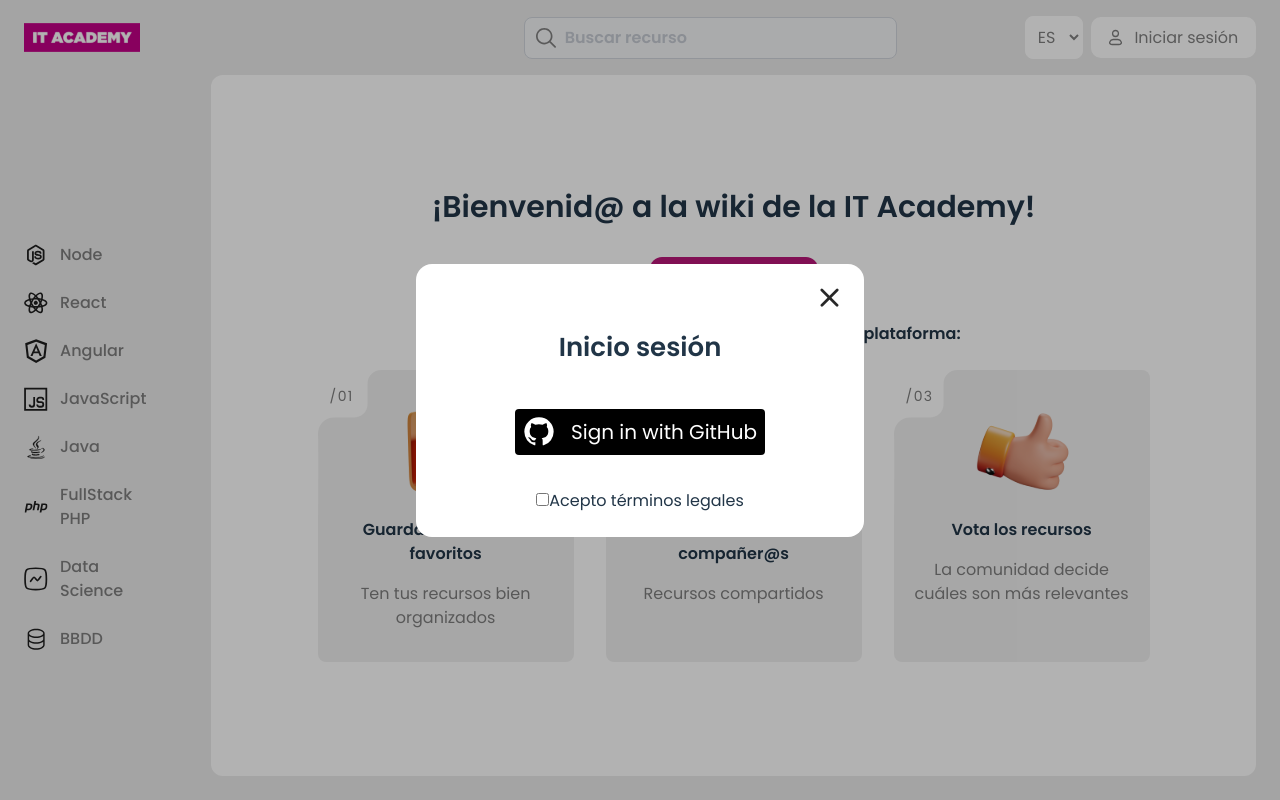
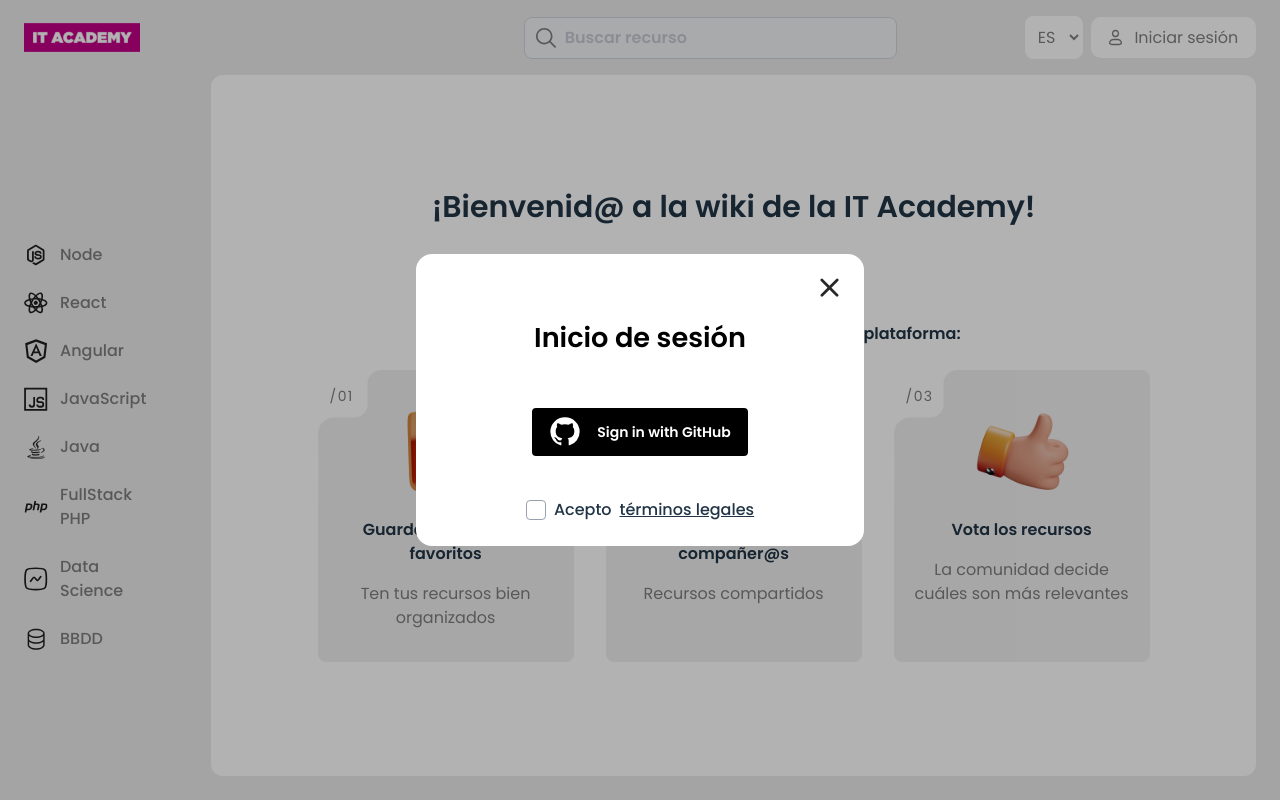
Before and after one commit to codingjordi/ita-wiki-frontend, a React (Vite) app: page / in a window 1280 px wide. Both pictures are taken after a click on the button "Iniciar sesión". Built offline with nearby package versions, Linux system fonts and the light colour scheme; no server answers.

Commit message:
recreated the figma modal

```diff
--- a/src/components/Layout/HeaderComponent.tsx
+++ b/src/components/Layout/HeaderComponent.tsx
@@ -135,23 +135,51 @@
           />
         </div>
         {isModalOpen && (
-          <Modal closeModal={closeModal} title="Inicio sesión">
+          <Modal closeModal={closeModal} title="Inicio de sesión">
             <GitHubLogin onClick={handleSignIn} isLoading={isLoading} />
-            <label htmlFor="terms" className="block mt-8">
+            <label
+              htmlFor="terms"
+              className=" flex items-center gap-2 mt-8 cursor-pointer font-medium text-[1rem]"
+            >
               <input
                 name="terms"
                 id="terms"
                 type="checkbox"
                 onChange={handleCheckboxChange}
                 checked={isChecked}
+                className="hidden"
               ></input>
-              Acepto términos legales
+              <div
+                className={`w-5 h-5 flex items-center justify-center rounded border ${
+                  isChecked
+                    ? "bg-[#B91879] border-[#B91879]"
+                    : "border-gray-400"
+                }`}
+              >
+                {isChecked && (
+                  <svg
+                    className="w-4 h-4 text-white"
+                    fill="none"
+                    stroke="currentColor"
+                    strokeWidth="2"
+                    viewBox="0 0 24 24"
+                    xmlns="http://www.w3.org/2000/svg"
+                  >
+                    <path
+                      strokeLinecap="round"
+                      strokeLinejoin="round"
+                      d="M5 13l4 4L19 7"
+                    ></path>
+                  </svg>
+                )}
+              </div>
+              Acepto <u>términos legales</u>
             </label>
             {loginError && (
-              <div className="text-red-500 text-sm mt-2">
-                <div className="text-red-500 text-sm mt-2 text-center">
+              <div className="">
+                <div className="text-red-500 text-[1rem] mt-8 text-center font-medium">
                   Lo sentimos, no se ha podido iniciar sesión,
-                  <br /> contacte con el administrador.
+                  <br /> contacte con el administrador
                 </div>
               </div>
             )}
--- a/src/components/Modal/Modal.tsx
+++ b/src/components/Modal/Modal.tsx
@@ -1,6 +1,6 @@
-import GitHubLogin from '../github-login/GitHubLogin';
-import { useCtxUser } from '../../hooks/useCtxUser';
-import closeIcon from '../../../src/assets/close2.svg';
+import GitHubLogin from "../github-login/GitHubLogin";
+import { useCtxUser } from "../../hooks/useCtxUser";
+import closeIcon from "../../../src/assets/close2.svg";
 
 interface ModalProps {
   closeModal: () => void;
@@ -20,11 +20,10 @@
     <>
       <div
         className="fixed inset-0 bg-black/30 flex justify-center items-center z-50"
-        onClick={handleBackdropClick}>
-        <div className="bg-white p-6 rounded-2xl w-[35%] min-h-[30%] relative">
-          <button
-            className="absolute top-6 right-6 "
-            onClick={closeModal}>
+        onClick={handleBackdropClick}
+      >
+        <div className="bg-white p-6 rounded-2xl w-[35%] min-h-[35%] relative">
+          <button className="absolute top-6 right-6 " onClick={closeModal}>
             <img
               src={closeIcon}
               alt="Cerrar modal"
@@ -33,7 +32,9 @@
           </button>
           <div className="flex flex-col justify-center items-center w-full mt-10">
             {title && (
-              <h2 className="text-[1.625rem] font-bold mb-10">{title}</h2>
+              <h2 className="text-[1.7rem] text-black font-extrabold mb-10">
+                {title}
+              </h2>
             )}
 
             {children ? children : <GitHubLogin onClick={signIn} />}
--- a/src/components/github-login/GitHubLogin.tsx
+++ b/src/components/github-login/GitHubLogin.tsx
@@ -1,4 +1,4 @@
-import { FC } from 'react';
+import { FC } from "react";
 
 const GitHubLogin: FC<{ onClick?: () => void; isLoading?: boolean }> = ({
   onClick,
@@ -7,8 +7,9 @@
   return (
     <button
       onClick={onClick}
-      className="bg-black text-white text-xl inline-flex items-center justify-center p-2 rounded-md border-2  gap-4 min-w-[200px] h-[50px] cursor-pointer transform hover:scale-105 transition duration-500 ease-in-out"
-      disabled={isLoading}>
+      className="bg-black text-white text-sm font-bold inline-flex items-center justify-center p-2 m-2 rounded-md border-2  gap-4 min-w-[220px] min-h-[50px] cursor-pointer transform hover:scale-105 transition duration-500 ease-in-out"
+      disabled={isLoading}
+    >
       {isLoading ? (
         <div className="bg-black animate-spin w-6 h-6 border-4  border-solid border-t-transparent border-opacity-30 rounded-full"></div>
       ) : (
@@ -18,10 +19,12 @@
               xmlns="http://www.w3.org/2000/svg"
               viewBox="0 0 24 24"
               width="2rem"
-              height="2rem">
+              height="2rem"
+            >
               <path
                 fill="currentColor"
-                d="M12 1A10.89 10.89 0 0 0 1 11.77A10.79 10.79 0 0 0 8.52 22c.55.1.75-.23.75-.52v-1.83c-3.06.65-3.71-1.44-3.71-1.44a2.86 2.86 0 0 0-1.22-1.58c-1-.66.08-.65.08-.65a2.31 2.31 0 0 1 1.68 1.11a2.37 2.37 0 0 0 3.2.89a2.33 2.33 0 0 1 .7-1.44c-2.44-.27-5-1.19-5-5.32a4.15 4.15 0 0 1 1.11-2.91a3.78 3.78 0 0 1 .11-2.84s.93-.29 3 1.1a10.7 10.7 0 0 1 5.5 0c2.1-1.39 3-1.1 3-1.1a3.78 3.78 0 0 1 .11 2.84A4.15 4.15 0 0 1 19 11.2c0 4.14-2.58 5.05-5 5.32a2.5 2.5 0 0 1 .75 2v2.95c0 .35.2.63.75.52A10.8 10.8 0 0 0 23 11.77A10.89 10.89 0 0 0 12 1"></path>
+                d="M12 1A10.89 10.89 0 0 0 1 11.77A10.79 10.79 0 0 0 8.52 22c.55.1.75-.23.75-.52v-1.83c-3.06.65-3.71-1.44-3.71-1.44a2.86 2.86 0 0 0-1.22-1.58c-1-.66.08-.65.08-.65a2.31 2.31 0 0 1 1.68 1.11a2.37 2.37 0 0 0 3.2.89a2.33 2.33 0 0 1 .7-1.44c-2.44-.27-5-1.19-5-5.32a4.15 4.15 0 0 1 1.11-2.91a3.78 3.78 0 0 1 .11-2.84s.93-.29 3 1.1a10.7 10.7 0 0 1 5.5 0c2.1-1.39 3-1.1 3-1.1a3.78 3.78 0 0 1 .11 2.84A4.15 4.15 0 0 1 19 11.2c0 4.14-2.58 5.05-5 5.32a2.5 2.5 0 0 1 .75 2v2.95c0 .35.2.63.75.52A10.8 10.8 0 0 0 23 11.77A10.89 10.89 0 0 0 12 1"
+              ></path>
             </svg>
           </i>
           Sign in with GitHub
```
